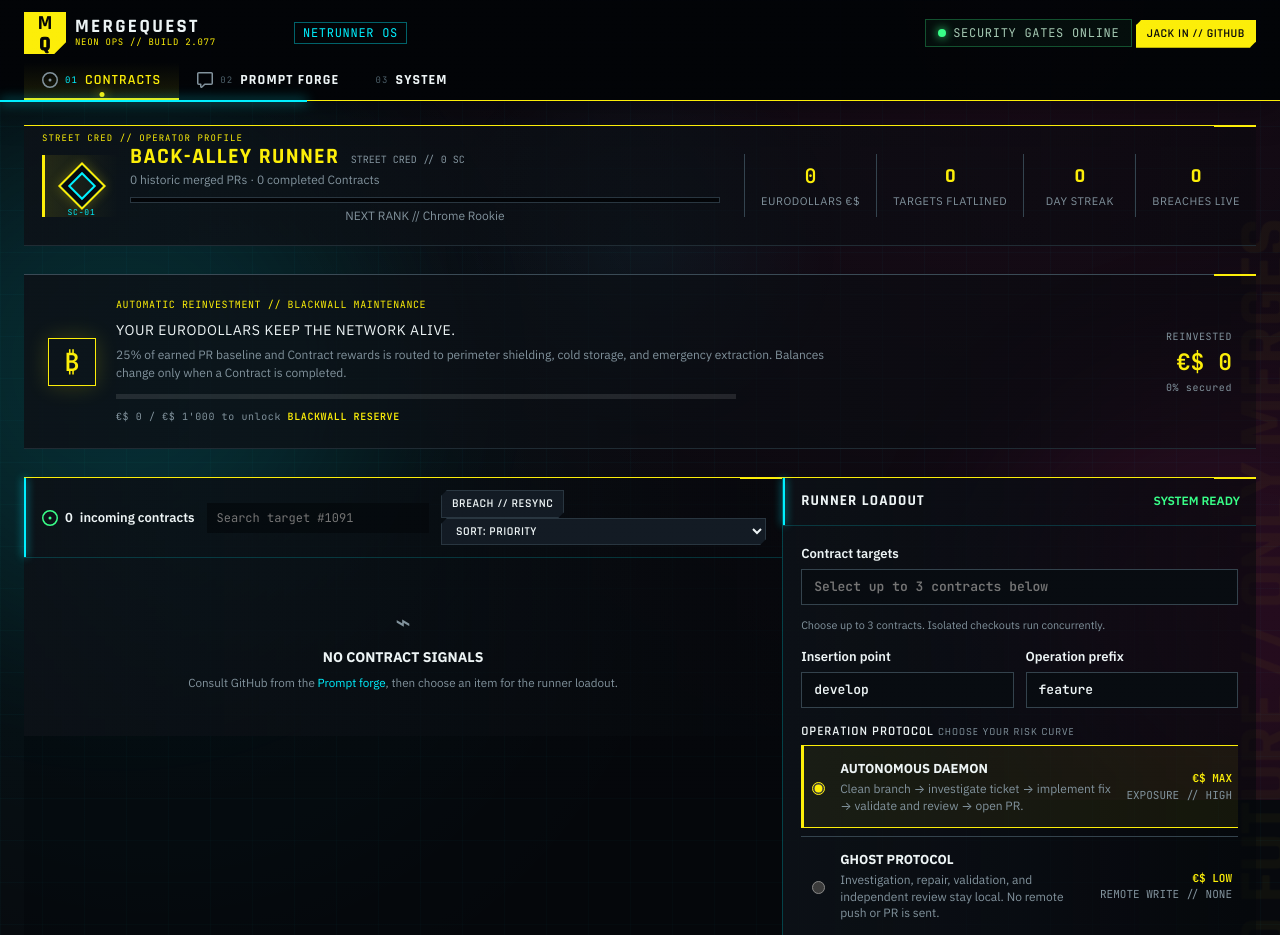
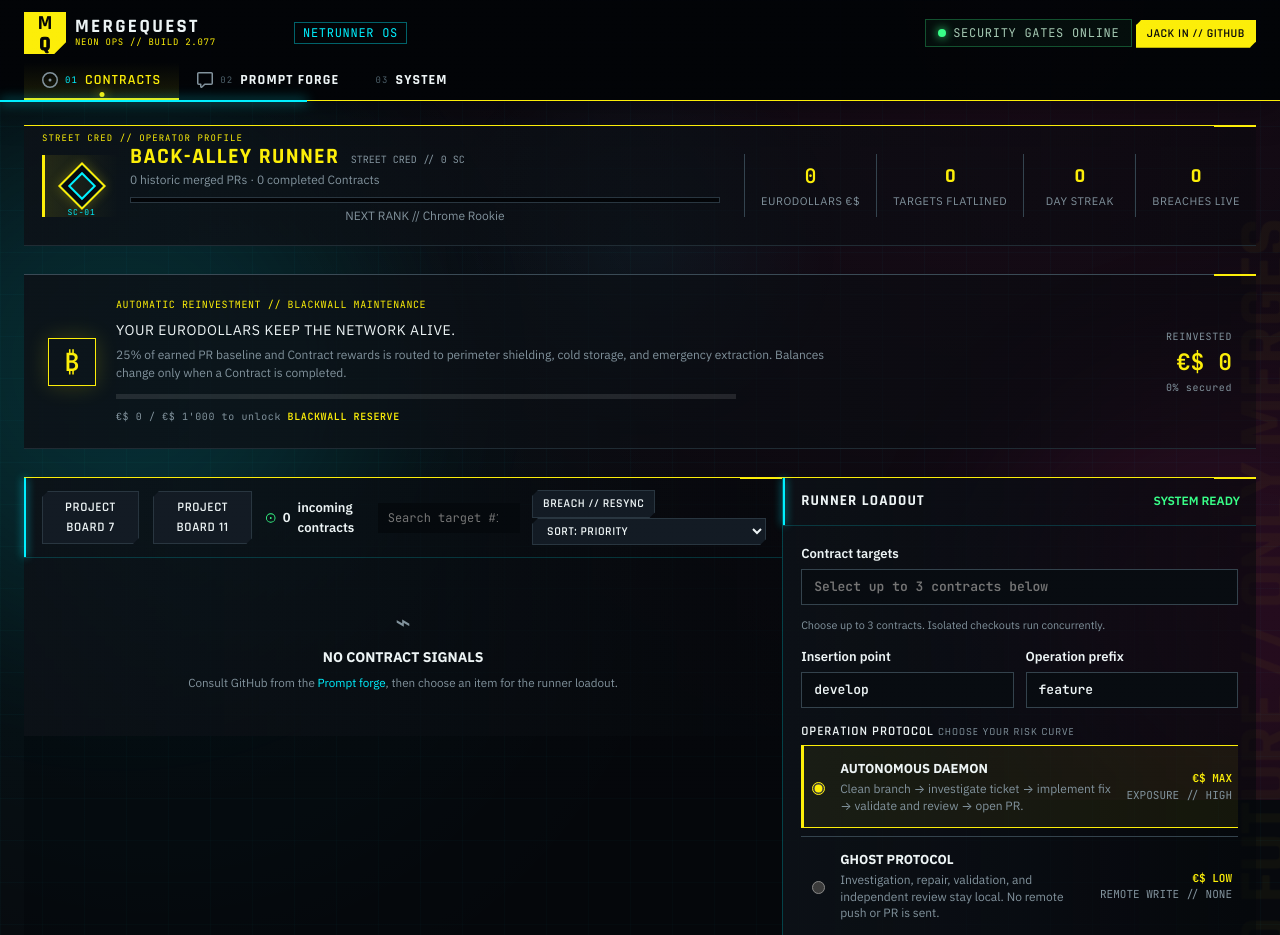
Before and after one commit to CgattingPVF/github-ticket-pr-agent, a Flask app: page /jobs in a window 1280 px wide. Shown: the top 935 px of the page. Run offline with Flask 3, Linux system fonts and the light colour scheme; data that the repository does not hold is empty.

Commit message:
Add project board filtering and review fallback

```diff
--- a/app.py
+++ b/app.py
@@ -1514,7 +1514,8 @@ def index():
     watch_ids = [item for item in request.args.get('watch', '').split(',') if item]
     watched_jobs = [store.get(job_id) for job_id in watch_ids]
     watched_jobs = [job for job in watched_jobs if job]
-    return render_template('index.html', jobs=jobs, tickets=store.list_tickets(), defaults=settings, player=current_player_stats(jobs), watched_jobs=watched_jobs)
+    tickets = store.list_tickets()
+    return render_template('index.html', jobs=jobs, tickets=tickets, project_boards=(7, 11), defaults=settings, player=current_player_stats(jobs), watched_jobs=watched_jobs)
 
 @app.get('/leaderboard')
 def leaderboard_page():
@@ -2072,6 +2073,14 @@ def sync_tickets():
     try:
         payload = request.get_json(silent=True) or {}
         requested = payload.get('repositories')
+        project_number = payload.get('project_number')
+        if project_number is not None:
+            try:
+                project_number = int(project_number)
+            except (TypeError, ValueError) as exc:
+                raise ValueError('Project board must be a number.') from exc
+            if project_number not in ALLOWED_PROJECT_NUMBERS:
+                raise ValueError('Project board is not supported.')
         if requested is not None and not isinstance(requested, list):
             raise ValueError('Repositories must be provided as a list.')
         repositories = (
--- a/config.py
+++ b/config.py
@@ -57,7 +57,7 @@ class Settings:
     max_gate_attempts: int = int(os.getenv("MAX_GATE_ATTEMPTS", "15"))
     close_issue_on_merge: bool = _bool("CLOSE_ISSUE_ON_MERGE", False)
     comment_on_failure: bool = _bool("COMMENT_ON_FAILURE", False)
-    editor_command: str = os.getenv("EDITOR_COMMAND", "code --reuse-window")
+    editor_command: str = os.getenv("EDITOR_COMMAND", "zed")
     local_repo_path: Path | None = Path(os.getenv("LOCAL_REPO_PATH")).resolve() if os.getenv("LOCAL_REPO_PATH") else None
 
     @property
--- a/prompts.py
+++ b/prompts.py
@@ -241,7 +241,8 @@ IMPLEMENTATION CLAIMS (verify these; do not trust them blindly)
 {_compact_json(implementation_context)}
 
 RULES
-- Review only changed diff and directly affected definitions; no repository scan/full suite. Start with `git diff --stat` and `git diff`.
+- The process working directory is the isolated checkout of the target repository. Run every repository command there. Never `cd` to the ticket-agent/controller repository or inspect its Git history.
+- Review only changed diff and directly affected definitions; no repository scan/full suite. Start with `git status --short`, `git diff --stat`, and `git diff`. If `origin/{base_branch}` is unavailable, review the supplied working-tree diff against `HEAD`; do not leave the checkout to search another repository.
 - This can create coordinated pull requests in multiple repositories. Treat supplied `coordinated_repository_changes` as one plan. Do not report a required sibling change as missing when its manifest/diff includes it; report only absent/incompatible changes or unsafe ordering.
 - Read-only snapshot: do not edit/delete/rename/format/create source. The only write is the review result at `{output_path}`; never implement findings.
 - Check ticket fit, root cause, correctness, regression, security/auth, data integrity, concurrency, errors, compatibility, and tests. Do not approve merely because tests pass.
--- a/store.py
+++ b/store.py
@@ -83,6 +83,7 @@ class JobStore:
                     assignees TEXT NOT NULL DEFAULT '',
                     priority TEXT NOT NULL DEFAULT '',
                     project_status TEXT NOT NULL DEFAULT '',
+                    project_number INTEGER,
                     issue_type TEXT NOT NULL DEFAULT '',
                     created_at TEXT,
                     updated_at TEXT,
@@ -91,6 +92,14 @@ class JobStore:
                 )
                 """
             )
+            for column, definition in (("project_number", "INTEGER"), ("has_attached_pr", "INTEGER NOT NULL DEFAULT 0")):
+                try:
+                    connection.execute(f"ALTER TABLE tickets ADD COLUMN {column} {definition}")
+                except sqlite3.OperationalError as exc:
+                    if "duplicate column" not in str(exc).lower():
+                        raise
+            # Older databases may already have has_attached_pr; the migration above
+            # is intentionally idempotent for both old and new schemas.
             try:
                 connection.execute("ALTER TABLE tickets ADD COLUMN has_attached_pr INTEGER NOT NULL DEFAULT 0")
             except sqlite3.OperationalError as exc:
@@ -141,21 +150,22 @@ class JobStore:
                 connection.execute(
                     """INSERT INTO tickets
                     (key, repository, number, url, title, state, labels, assignees,
-                     priority, project_status, issue_type, created_at, updated_at, synced_at, source, has_attached_pr)
-                    VALUES (?, ?, ?, ?, ?, ?, ?, ?, ?, ?, ?, ?, ?, ?, ?, ?)
+                     priority, project_status, project_number, issue_type, created_at, updated_at, synced_at, source, has_attached_pr)
+                    VALUES (?, ?, ?, ?, ?, ?, ?, ?, ?, ?, ?, ?, ?, ?, ?, ?, ?)
                     ON CONFLICT(key) DO UPDATE SET
                       repository=excluded.repository, number=excluded.number, url=excluded.url,
                       title=excluded.title, state=excluded.state, labels=excluded.labels,
                       assignees=excluded.assignees,
                       priority=CASE WHEN excluded.source = 'github' THEN excluded.priority WHEN excluded.priority <> '' THEN excluded.priority ELSE tickets.priority END,
                       project_status=CASE WHEN excluded.source = 'github' THEN excluded.project_status WHEN excluded.project_status <> '' THEN excluded.project_status ELSE tickets.project_status END,
+                      project_number=COALESCE(excluded.project_number, tickets.project_number),
                       issue_type=excluded.issue_type,
                       created_at=excluded.created_at, updated_at=excluded.updated_at,
                       synced_at=excluded.synced_at, source=excluded.source,
                       has_attached_pr=excluded.has_attached_pr""",
                     tuple(ticket.get(field, '') for field in (
                         'key', 'repository', 'number', 'url', 'title', 'state', 'labels',
-                        'assignees', 'priority', 'project_status', 'issue_type', 'created_at',
+                        'assignees', 'priority', 'project_status', 'project_number', 'issue_type', 'created_at',
                         'updated_at', 'synced_at', 'source', 'has_attached_pr')),
                 )
 
@@ -163,7 +173,7 @@ class JobStore:
         query = "SELECT tickets.*, ticket_tests.repro_steps AS test_repro_steps, ticket_tests.pass_steps AS test_pass_steps FROM tickets LEFT JOIN ticket_tests ON ticket_tests.key = tickets.key"
         params: list[object] = []
         if state:
-            query += " WHERE upper(state) = upper(?) AND lower(trim(project_status)) IN ('triage', 'backlog', 'awaiting design')"
+            query += " WHERE upper(state) = upper(?) AND replace(lower(trim(project_status)), '-', ' ') NOT LIKE 'in progress%' AND lower(trim(project_status)) NOT IN ('done', 'ready for build', 'closed')"
             params.append(state)
         query += " ORDER BY CASE priority WHEN 'P0' THEN 0 WHEN 'P1' THEN 1 WHEN 'P2' THEN 2 WHEN 'P3' THEN 3 ELSE 4 END, CASE WHEN lower(labels) LIKE '%regression%' THEN 0 WHEN lower(labels) LIKE '%bug%' THEN 1 ELSE 2 END, CASE lower(trim(project_status)) WHEN 'ready for build' THEN 0 WHEN 'in progress' THEN 1 ELSE 2 END, updated_at ASC"
         if limit is not None:
--- a/templates/index.html
+++ b/templates/index.html
@@ -61,8 +61,9 @@
 <div class="mission-layout">
   <section class="gh-box issue-board">
     <header class="gh-box-header">
-      <div class="board-tabs">
-        <span class="board-tab selected">
+      <div class="board-tabs" role="tablist" aria-label="Project boards">
+        {% for board in project_boards %}<button type="button" class="board-tab {{ 'selected' if board == 11 else '' }}" role="tab" aria-selected="{{ 'true' if board == 11 else 'false' }}" data-board="{{ board }}" onclick="switchBoard({{ board }}, this)">PROJECT BOARD {{ board }}</button>{% endfor %}
+        <span class="board-tab selected" id="board-ticket-label">
           <svg viewBox="0 0 16 16" width="16" height="16" aria-hidden="true"><path fill="currentColor" d="M8 9.5a1.5 1.5 0 1 0 0-3 1.5 1.5 0 0 0 0 3Z"/><path fill="currentColor" d="M8 0a8 8 0 1 1 0 16A8 8 0 0 1 8 0ZM1.5 8a6.5 6.5 0 1 0 13 0 6.5 6.5 0 0 0-13 0Z"/></svg>
           <span id="ticket-count">{{ tickets|length }}</span> {{ theme_dialect.incoming }}
         </span>
@@ -75,7 +76,7 @@
       {% set threat = {'P0':'critical','P1':'high','P2':'medium'}.get(ticket.priority, 'low') %}
       {% set threat_label = theme_dialect.threats.get(ticket.priority, theme_dialect.threats.other) %}
       {% set reward = {'P0':2500,'P1':1800,'P2':1200}.get(ticket.priority, 900) %}
-      <div class="issue-row-wrap" data-url="{{ ticket.url }}" data-key="{{ ticket.key }}" data-priority="{{ ticket.priority }}" data-title="{{ ticket.title|lower }}" data-number="{{ ticket.number }}" data-search="{{ ticket.number }} {{ ticket.title|lower }} {{ ticket.repository|lower }} {{ ticket.labels|lower }} {{ ticket.assignees|lower }}" data-updated="{{ ticket.updated_at or '' }}">
+      <div class="issue-row-wrap" data-project-board="{{ ticket.project_number or '11' }}" data-url="{{ ticket.url }}" data-key="{{ ticket.key }}" data-priority="{{ ticket.priority }}" data-title="{{ ticket.title|lower }}" data-number="{{ ticket.number }}" data-search="{{ ticket.number }} {{ ticket.title|lower }} {{ ticket.repository|lower }} {{ ticket.labels|lower }} {{ ticket.assignees|lower }}" data-updated="{{ ticket.updated_at or '' }}">
       <button type="button" class="issue-row" onclick="selectMission(this)">
         <span class="issue-open-icon threat-{{ threat }}" aria-hidden="true">
           <svg viewBox="0 0 16 16" width="16" height="16"><path fill="currentColor" d="M8 9.5a1.5 1.5 0 1 0 0-3 1.5 1.5 0 0 0 0 3Z"/><path fill="currentColor" d="M8 0a8 8 0 1 1 0 16A8 8 0 0 1 8 0ZM1.5 8a6.5 6.5 0 1 0 13 0 6.5 6.5 0 0 0-13 0Z"/></svg>
@@ -607,6 +608,24 @@ function closeBreachProtocol() {
   document.body.classList.remove('breach-active');
 }
 
+function switchBoard(board, tab) {
+  document.querySelectorAll('.board-tab[data-board]').forEach(item => {
+    const selected = item === tab;
+    item.classList.toggle('selected', selected);
+    item.setAttribute('aria-selected', selected ? 'true' : 'false');
+  });
+  document.querySelectorAll('.issue-row-wrap').forEach(row => {
+    row.hidden = row.dataset.projectBoard !== String(board);
+  });
+  const visible = [...document.querySelectorAll('.issue-row-wrap')].filter(row => !row.hidden);
+  document.getElementById('ticket-count').textContent = visible.length;
+  localStorage.setItem('mergequest-project-board', String(board));
+}
+
+const savedBoard = localStorage.getItem('mergequest-project-board') || '11';
+const savedTab = document.querySelector(`.board-tab[data-board="${savedBoard}"]`);
+if (savedTab) switchBoard(Number(savedBoard), savedTab);
+
 async function resyncBounties(button) {
   localStorage.removeItem('mergequest-hidden-bounties');
   const repos = [...new Set([
@@ -617,8 +636,9 @@ async function resyncBounties(button) {
   button.disabled = true;
   button.textContent = SYNC_COPY.button_active;
   try {
+    const board = localStorage.getItem('mergequest-project-board') || '11';
     const syncOutcome = Promise.all(repos.map(async repository => {
-      const res = await fetch('/tickets/sync', {method:'POST', headers:{'Content-Type':'application/json'}, body:JSON.stringify({repository})});
+      const res = await fetch('/tickets/sync', {method:'POST', headers:{'Content-Type':'application/json'}, body:JSON.stringify({repository, project_number: Number(board)})});
       const data = await res.json();
       if (!res.ok) throw new Error(`${repository}: ${data.error || res.status}`);
       return data;
```
Also changed, not shown: ticket_sync.py (+11 -2 lines), workflow.py (+22 -2 lines).
